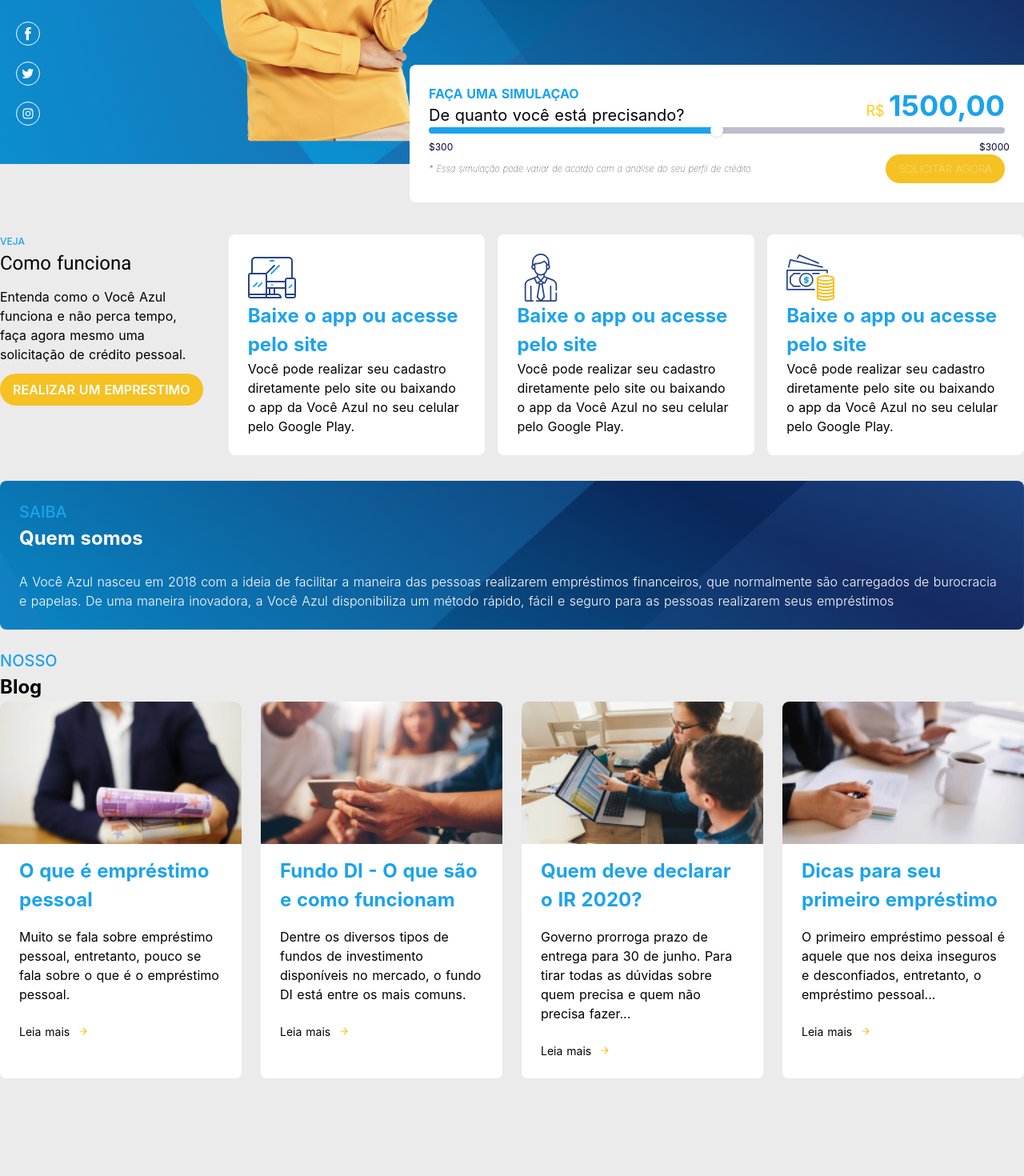
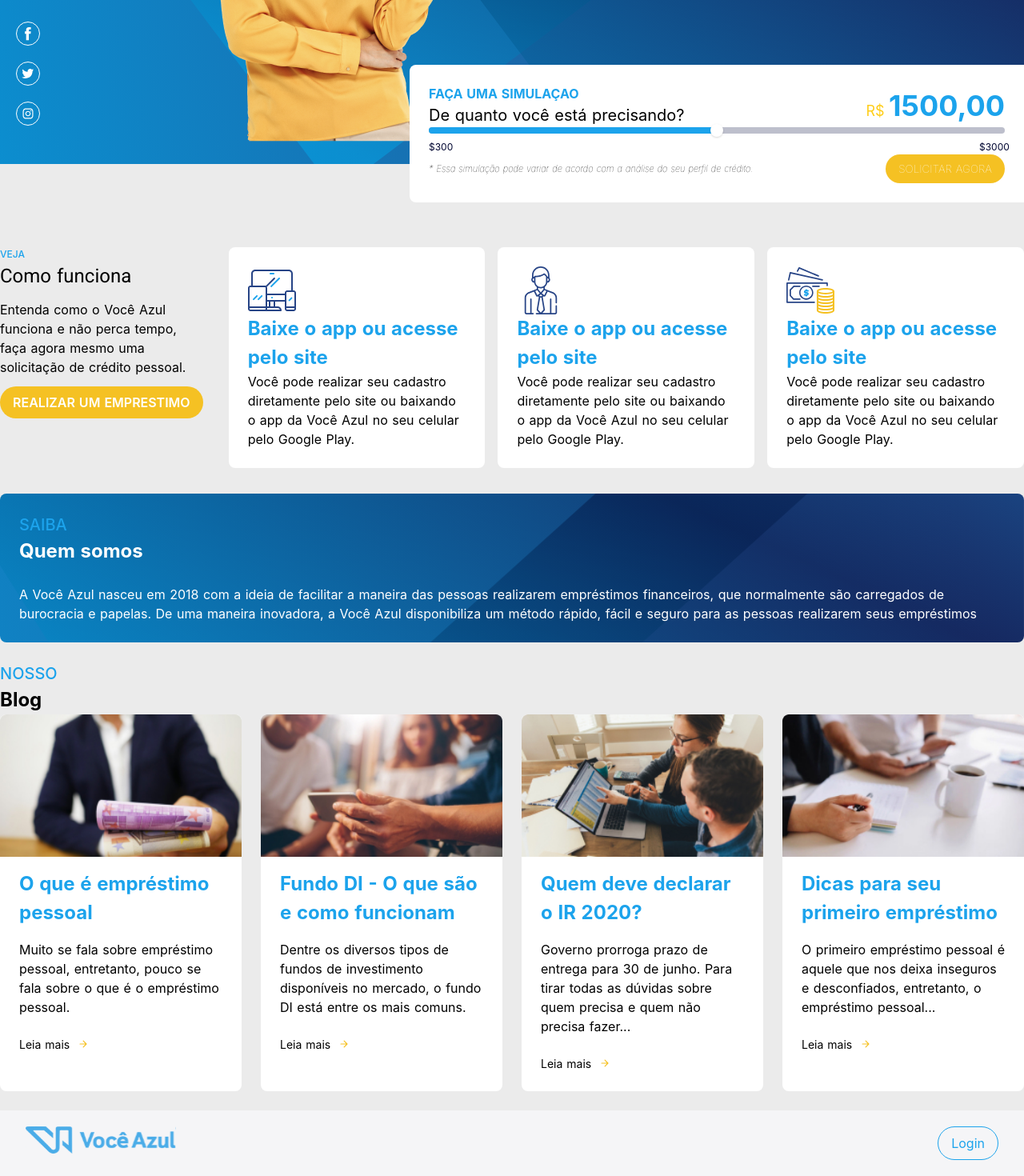
Before and after one commit to luizfeer/vocazul, a Nuxt app: page / in a window 1280 px wide. Shown: the part 415-1885 px from the top of the page at 80% size. Before the commit the page ends 1763 px from the top, so only its background shows below. Built offline with nearby package versions, Linux system fonts and the light colour scheme.

Commit message:
footer start

```diff
--- a/components/Content.vue
+++ b/components/Content.vue
@@ -1,7 +1,7 @@
 <template>
-<div class="container p-0">
+<div class="container p-0 mt-24">
 
-    <div class="flex justify-between mt-8 ">
+    <div class="flex justify-between ">
         <ul class="p-2 pr-6 pl-0">
             <li class="text-blue-5 uppercase font-medium text-xs ">veja</li>
             <li class="text-2xl font-alternate">Como funciona</li>
@@ -143,6 +143,6 @@
 <style scoped>
  ul.about {
     background-image: url('../assets/img/fullbanner.svg');
-    @apply font-light text-white;
+    /* @apply font-light text-white; */
   }
 </style>
--- /dev/null
+++ b/components/Footer.vue
@@ -0,0 +1,13 @@
+<template>
+    <div class="mt-6 w-screen" style="background: #F5F5F7">
+        <div class="container flex justify-between py-5">
+                <div class="logo">
+                    <img id="image0" width="188" height="35" src="~assets/img/logo-blue.svg">
+                </div>
+
+                <div class="login border-solid border border-blue-5 text-blue-5 rounded-full py-2 px-4">Login</div>
+
+
+        </div>
+    </div>
+</template>
--- a/components/Header.vue
+++ b/components/Header.vue
@@ -1,13 +1,19 @@
 <template>
-    <header class="max-w-md mx-auto lg:max-w-full md:max-w-full sm:max-w-xl lg:w-2/2 bg-cover md:pb-0  bg-no-repeat bg- pt-8 pb-6 bg-right-top bg-size-cover">
+<div>
+<header class="max-w-md mx-auto lg:max-w-full md:max-w-full sm:max-w-xl lg:w-2/2 bg-cover md:pb-0  bg-no-repeat bg- pt-8 pb-6 bg-right-top bg-size-cover">
       <div class="content container max-w-screen-xl m-auto h-full flex flex-col md:justify-between p-4 md:p-0">
         <Navbar/>
         <Center/>
         <Simulation/>
-        <Content/>
+
+
       </div>
 
     </header>
+    <Content/>
+    <Footer/>
+</div>
+
 
 
 
@@ -19,12 +25,15 @@
 import Center from '~/components/Center.vue'
 import Simulation from '~/components/Simulation.vue'
 import Content from '~/components/Content.vue'
+import Footer from '~/components/Footer.vue'
+
 export default {
   components: {
     Navbar,
     Center,
     Simulation,
-    Content
+    Content,
+    Footer
   }
 }
 
--- a/tailwind.config.js
+++ b/tailwind.config.js
@@ -207,6 +207,9 @@
       '0': '0',
       default: '1',
     },
+    fill: theme => ({
+          'blue': theme('colors.blue.5'),
+         })
 
   },
 
```
Also changed, not shown: assets/img/logo-blue.svg (added).
